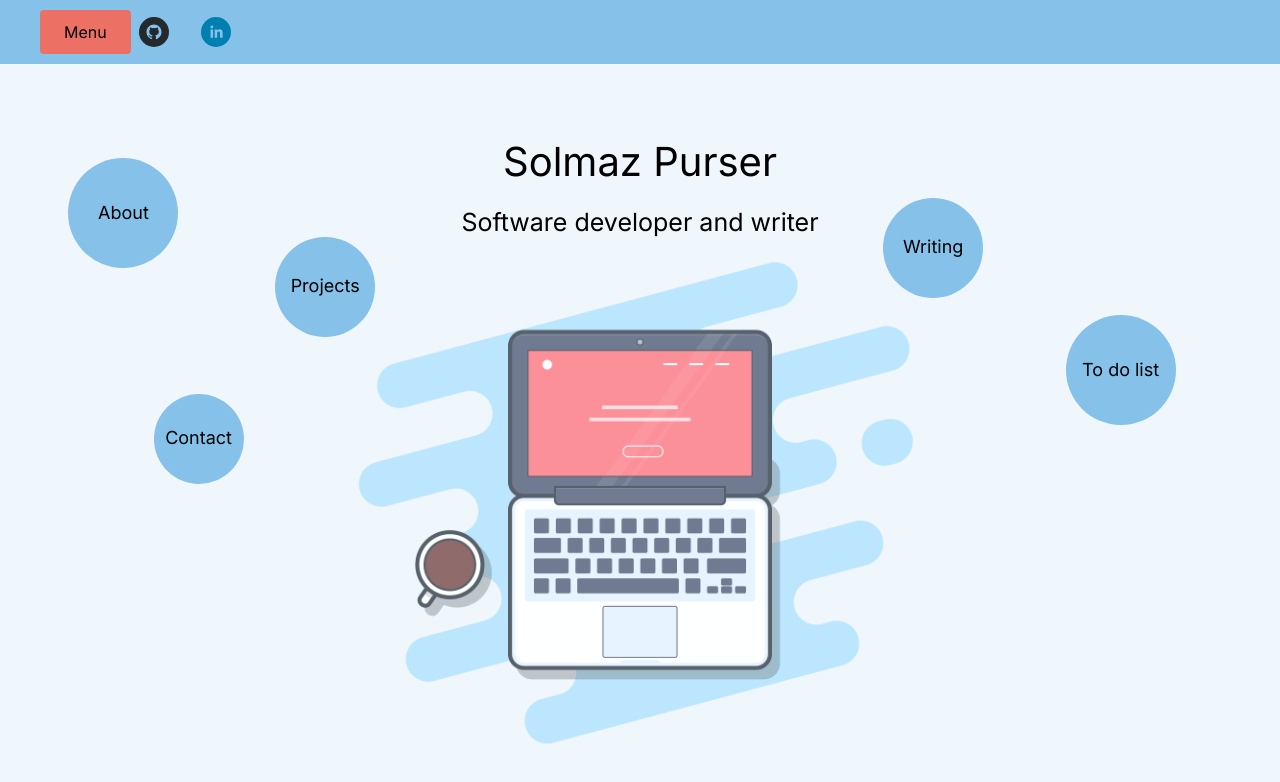
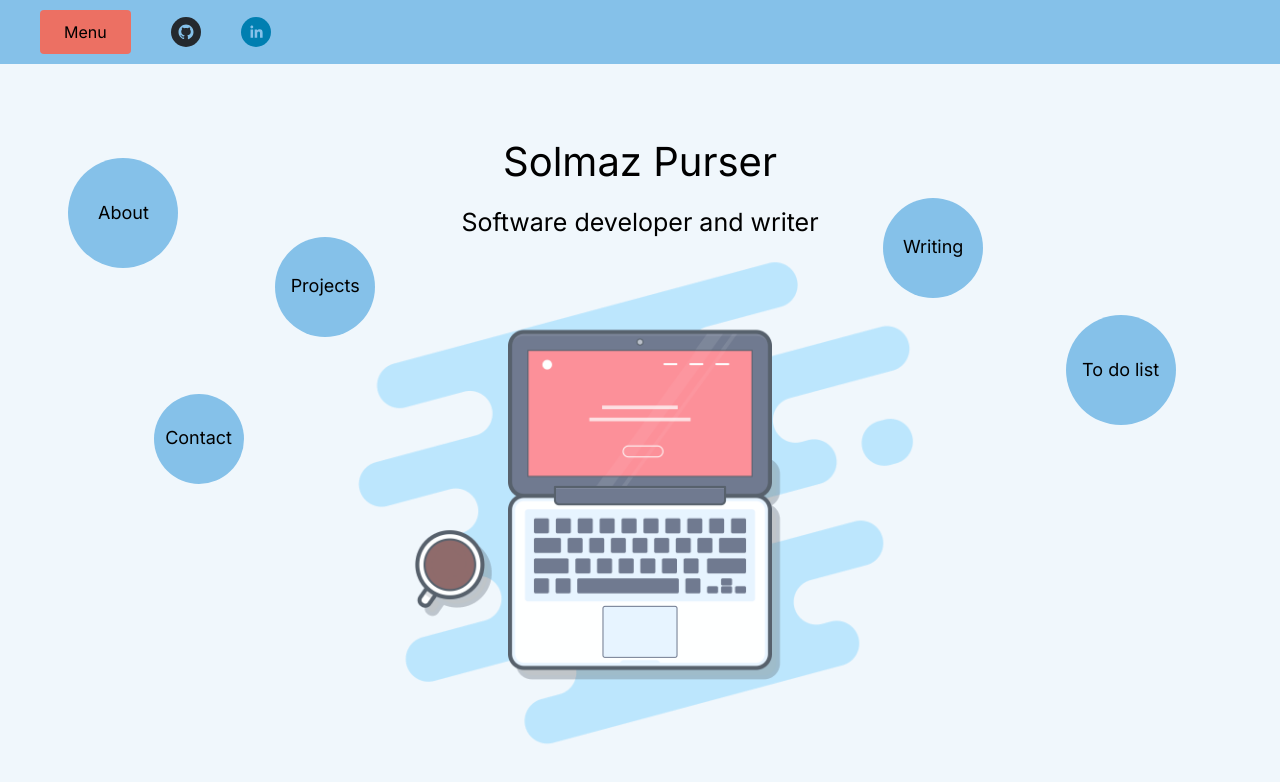
Before and after one commit to bookloversolmaz/django-website-react, a React (Create React App) app in the folder frontend/: page / in a window 1280 px wide. Shown: the top 782 px of the page. Built offline with nearby package versions, Linux system fonts and the light colour scheme.

Commit message:
adjusted header styling

```diff
--- a/frontend/src/components/header/header.css
+++ b/frontend/src/components/header/header.css
@@ -32,6 +32,7 @@ body {
     font-size: 16px;
     font-weight: 400; /* Regular weight for nav links */
     gap: 0.5rem; /* Add some space between the nav links */
+    gap: 2.5rem
 }
 
 .dropdown {
@@ -76,7 +77,7 @@ body {
 .social-links {
     font-size: 14px;
     display: flex;
-    gap: 2rem;
+    gap: 2.5rem;
     align-items: center; /* Vertically align the icons */
 }
 
```
